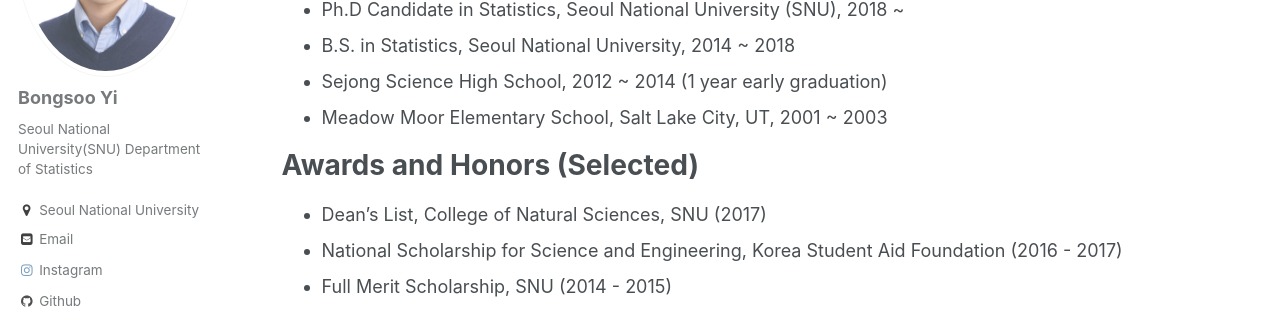
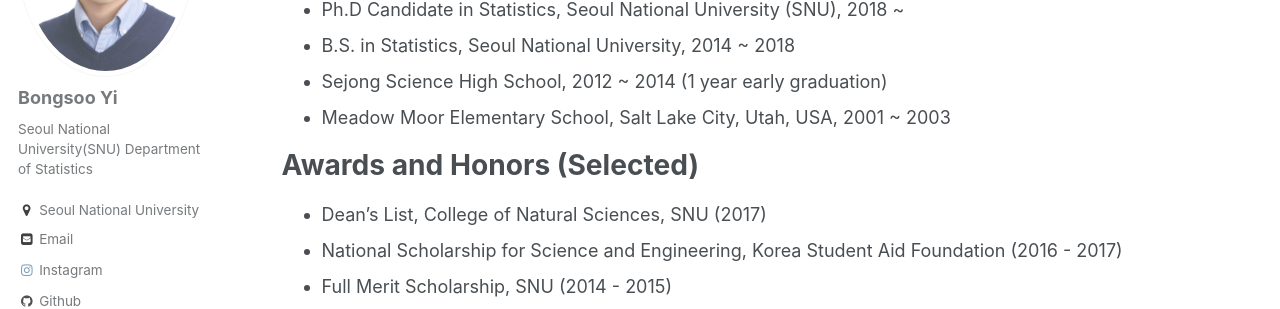
Before and after one commit to austinyi/austinyi.github.io, a Jekyll site: the page built from _pages/cv.md, in a window 1280 px wide and 1259 px high. Shown: the part 270-579 px from the top of the window. Built offline with Jekyll 4.4.1, drawn with Linux system fonts in a browser that asks for light colours.

Commit message:
Update cv.md

```diff
--- a/_pages/cv.md
+++ b/_pages/cv.md
@@ -16,7 +16,7 @@ Education
 * Ph.D Candidate in Statistics, Seoul National University (SNU), 2018 ~
 * B.S. in Statistics, Seoul National University, 2014 ~ 2018
 * Sejong Science High School, 2012 ~ 2014 (1 year early graduation)
-* Meadow Moor Elementary School, Salt Lake City, UT, 2001 ~ 2003
+* Meadow Moor Elementary School, Salt Lake City, Utah, USA, 2001 ~ 2003
 
 Awards and Honors (Selected)
 ======
```
